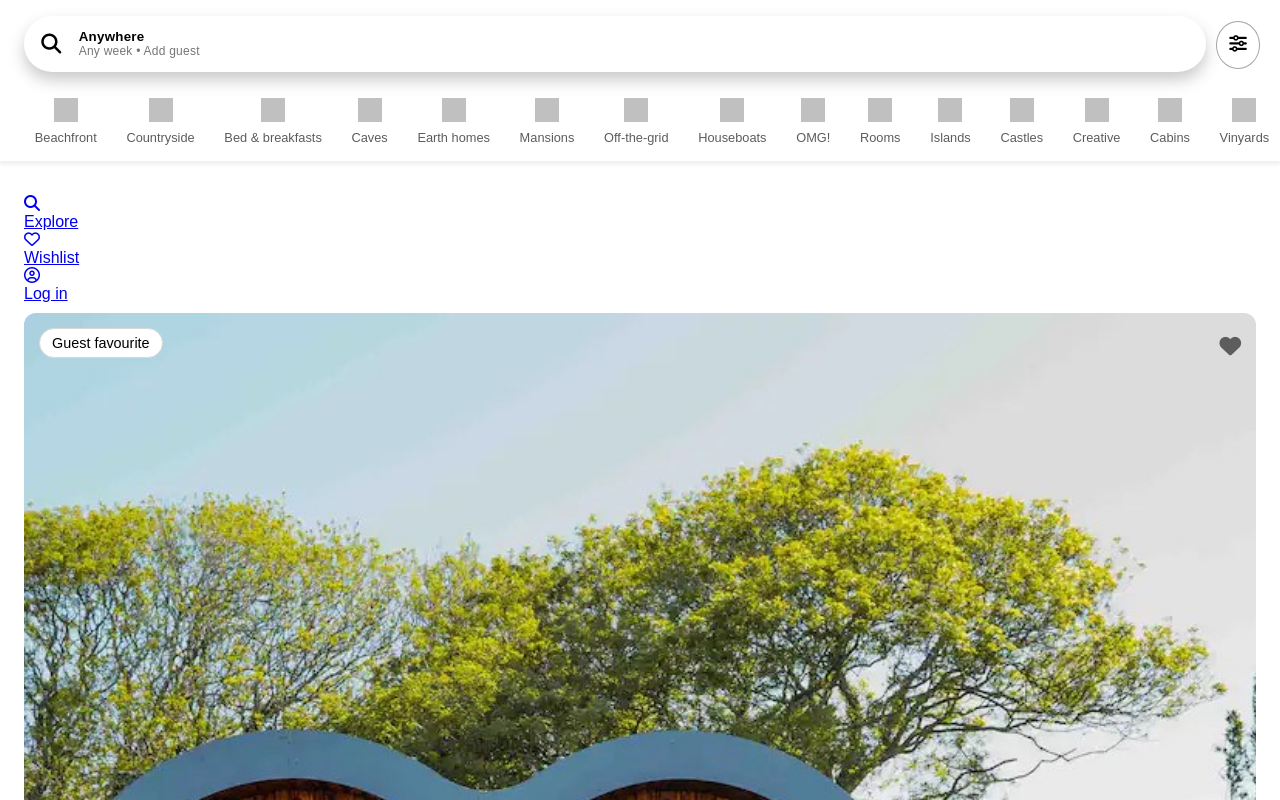
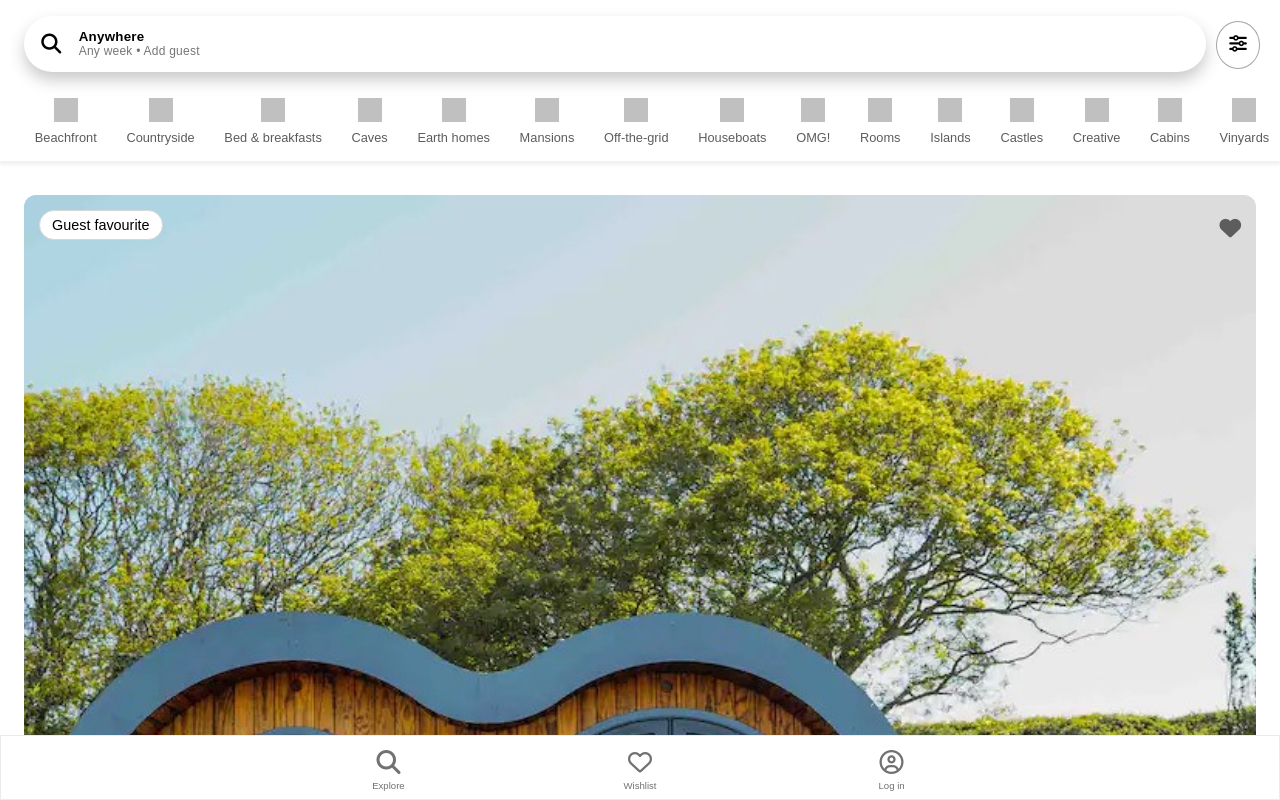
Before and after one commit to peterston-e/SOC-precourse-airbnb, a plain HTML site: page airbnb.html in a window 1280 px wide. Shown: the top 800 px of the page. Drawn offline with Linux system fonts and the light colour scheme; grey boxes are pictures that could not be loaded.

Commit message:
styled footer nav

```diff
--- a/airbnb.html
+++ b/airbnb.html
@@ -176,18 +176,22 @@
 
       <!-- *** NAV FOTTER *** -->
       <div id="footer_nav">
-        <a href="/" type="button" class="footer_nav_button">
-          <div class="icon"><i class="fa-solid fa-magnifying-glass"></i></div>
+        <a href="#" type="button" class="footer_nav_button">
+          <div class="footer_nav_icon">
+            <i class="fa-solid fa-magnifying-glass"></i>
+          </div>
           <div class="footer_nav_button_label">Explore</div>
         </a>
 
-        <a href="/" type="button" class="footer_nav_button">
-          <div class="icon"><i class="fa-regular fa-heart"></i></div>
+        <a href="#" type="button" class="footer_nav_button">
+          <div class="footer_nav_icon"><i class="fa-regular fa-heart"></i></div>
           <div class="footer_nav_button_label">Wishlist</div>
         </a>
 
-        <a href="/" type="button" class="footer_nav_button">
-          <div class="icon"><i class="fa-regular fa-circle-user"></i></div>
+        <a href="#" type="button" class="footer_nav_button">
+          <div class="footer_nav_icon">
+            <i class="fa-regular fa-circle-user"></i>
+          </div>
           <div class="footer_nav_button_label">Log in</div>
         </a>
       </div>
--- a/styles.css
+++ b/styles.css
@@ -161,7 +161,46 @@ ul {
   white-space: nowrap;
 }
 
-/* ACCOMMODATION CARD */
+/* ******** FOOTER NAVIGATION ******** */
+#footer_nav {
+  display: flex;
+  justify-content: center;
+  grid-column: span 2;
+  position: fixed;
+  border: 1px solid #ebebeb;
+  bottom: 0;
+  width: 100%;
+  padding: 10px;
+  margin-left: var(--neg-body-padding);
+  background-color: white;
+  z-index: 1000;
+}
+
+.footer_nav_button {
+  display: flex;
+  flex-direction: column;
+  align-items: center;
+  width: 20%;
+  text-decoration: none;
+  color: #717171;
+}
+
+.footer_nav_button:focus {
+  color: #e81948;
+}
+
+.footer_nav_button_label {
+  font-size: 0.6em;
+  line-height: 0.75em;
+}
+
+.footer_nav_icon {
+  font-size: 1.5em;
+  margin-bottom: 2px;
+  padding: 3px;
+}
+
+/* ******* ACCOMMODATION CARD ******* */
 .card_container {
   margin: 10px 0 50px 0;
 }
```
